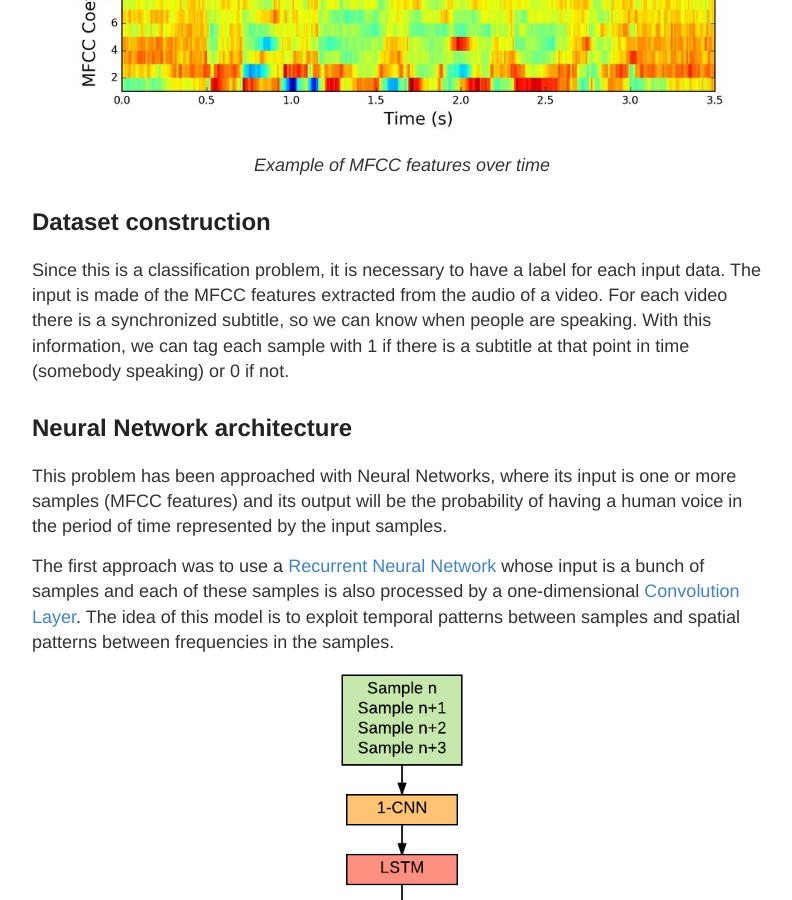
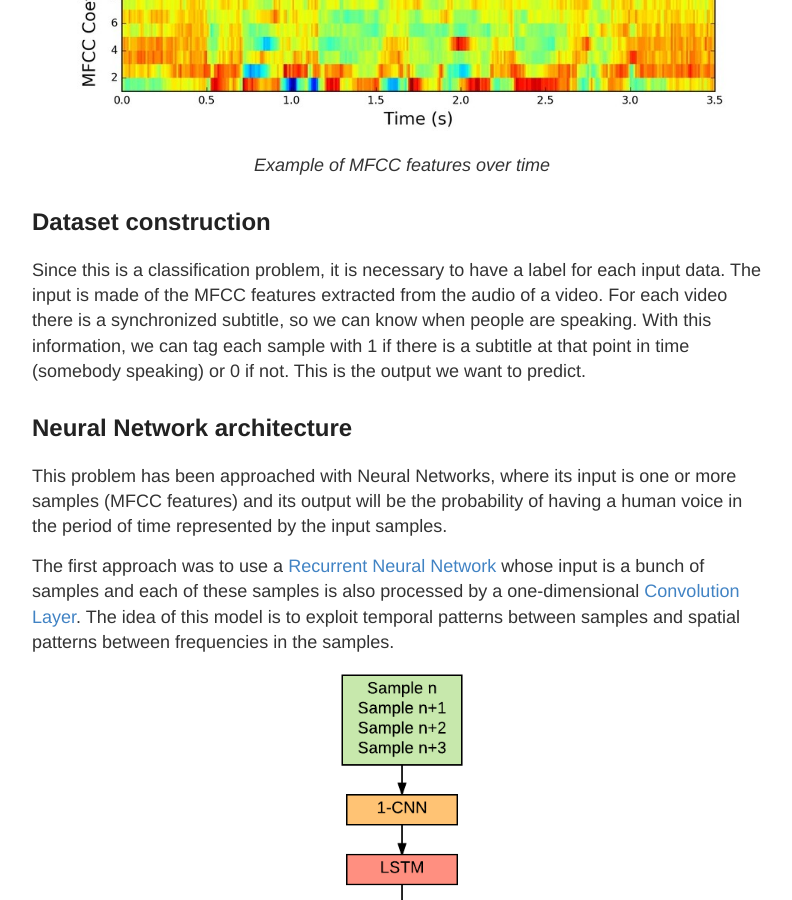
Before and after one commit to AlbertoSabater/AlbertoSabater.github.io, a Jekyll site: the page built from _posts/2017-09-13-Automatic-Subtitle-Synchronization.md, in a window 1280 px wide and 900 px high, scrolled down 1340 px. Shown: the whole window, without its empty margins (238-1030 px from the left). Built offline with Jekyll 4.4.1, drawn with Linux system fonts in a browser that asks for light colours; comment, search, counter and statistics services are not loaded.

Commit message:
Update 2017-09-13-Automatic-Subtitle-Synchronization.md

```diff
--- a/_posts/2017-09-13-Automatic-Subtitle-Synchronization.md
+++ b/_posts/2017-09-13-Automatic-Subtitle-Synchronization.md
@@ -38,7 +38,7 @@ This method assumes that an audio signal barely changes in short periods of time
 
 ## Dataset construction
 
-Since this is a classification problem, it is necessary to have a label for each input data. The input is made of the MFCC features extracted from the audio of a video. For each video there is a synchronized subtitle, so we can know when people are speaking. With this information, we can tag each sample with 1 if there is a subtitle at that point in time (somebody speaking) or 0 if not.
+Since this is a classification problem, it is necessary to have a label for each input data. The input is made of the MFCC features extracted from the audio of a video. For each video there is a synchronized subtitle, so we can know when people are speaking. With this information, we can tag each sample with 1 if there is a subtitle at that point in time (somebody speaking) or 0 if not. This is the output we want to predict.
 
 
 
```
